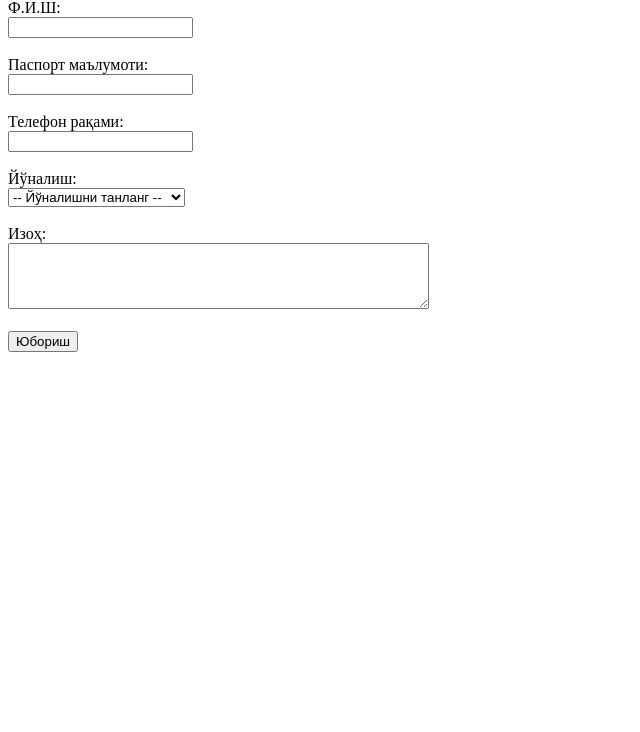
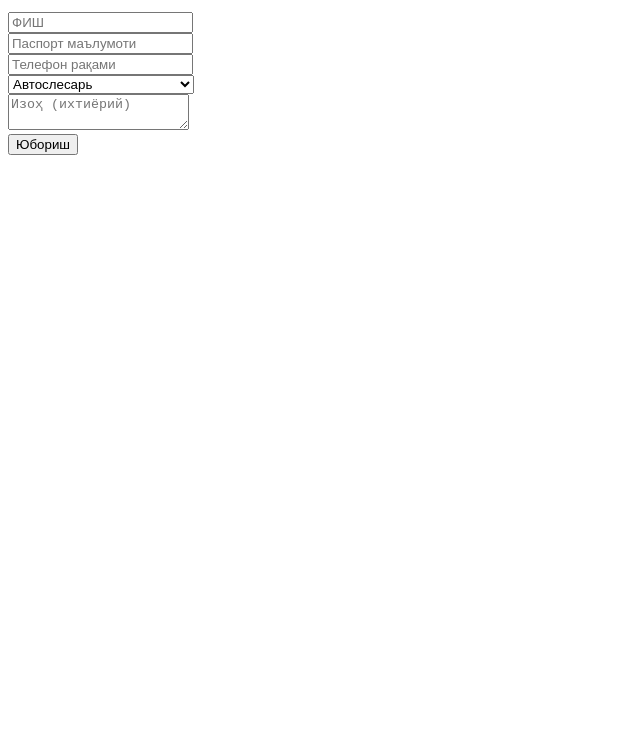
Before and after one commit to ilmvamehnat/ilmvamehnat, a website: page index.html in a window 1280 px wide. Shown: the part 68-800 px from the top of the page, without its empty margins (0-640 px from the left). Drawn offline with Linux system fonts and the light colour scheme.

Commit message:
Add files via upload

```diff
--- a/index.html
+++ b/index.html
@@ -1,36 +1,28 @@
+
 <!DOCTYPE html>
 <html lang="uz">
 <head>
-  <meta charset="UTF-8">
-  <title>Ilm va Mehnat - Рўйхатдан ўтиш</title>
+  <meta charset="UTF-8" />
+  <title>Рўйхатдан ўтиш</title>
 </head>
 <body>
-  <h2>Рўйхатдан ўтиш формаси</h2>
-  <form action="http://localhost:3000/save" method="POST">
-    <label>Ф.И.Ш:</label><br>
-    <input type="text" name="fish" required><br><br>
-
-    <label>Паспорт маълумоти:</label><br>
-    <input type="text" name="pasport" required><br><br>
-
-    <label>Телефон рақами:</label><br>
-    <input type="tel" name="telefon" required><br><br>
-
-    <label>Йўналиш:</label><br>
-    <select name="kasb" required>
-      <option value="">-- Йўналишни танланг --</option>
-      <option>Автослесарь</option>
-      <option>Автоэлектрик</option>
-      <option>Мойкачи</option>
-      <option>Кузовчи</option>
-      <option>Бўёқчи</option>
-      <option>Ҳодовой қисм устаси</option>
-      <option>Автосервисни бошқариш</option>
-    </select><br><br>
-
-    <label>Изоҳ:</label><br>
-    <textarea name="izoh" rows="4" cols="50"></textarea><br><br>
-
+  <h1>Рўйхатдан ўтиш</h1>
+  <form action="/save" method="POST">
+    <input type="text" name="fullName" placeholder="ФИШ" required><br>
+    <input type="text" name="passport" placeholder="Паспорт маълумоти" required><br>
+    <input type="text" name="phone" placeholder="Телефон рақами" required><br>
+    <select name="specialty" required>
+      <option value="Автослесарь">Автослесарь</option>
+      <option value="Автоэлектрик">Автоэлектрик</option>
+      <option value="Шиномонтажчи">Шиномонтажчи</option>
+      <option value="Ходовой часть устаси">Ходовой часть устаси</option>
+      <option value="Кузовчи">Кузовчи</option>
+      <option value="Бояш устаси">Бояш устаси</option>
+      <option value="Компьютер диагностика">Компьютер диагностика</option>
+      <option value="Двигатель устаси">Двигатель устаси</option>
+      <option value="Автосервис бошқарувчиси">Автосервис бошқарувчиси</option>
+    </select><br>
+    <textarea name="notes" placeholder="Изоҳ (ихтиёрий)"></textarea><br>
     <button type="submit">Юбориш</button>
   </form>
 </body>
```
